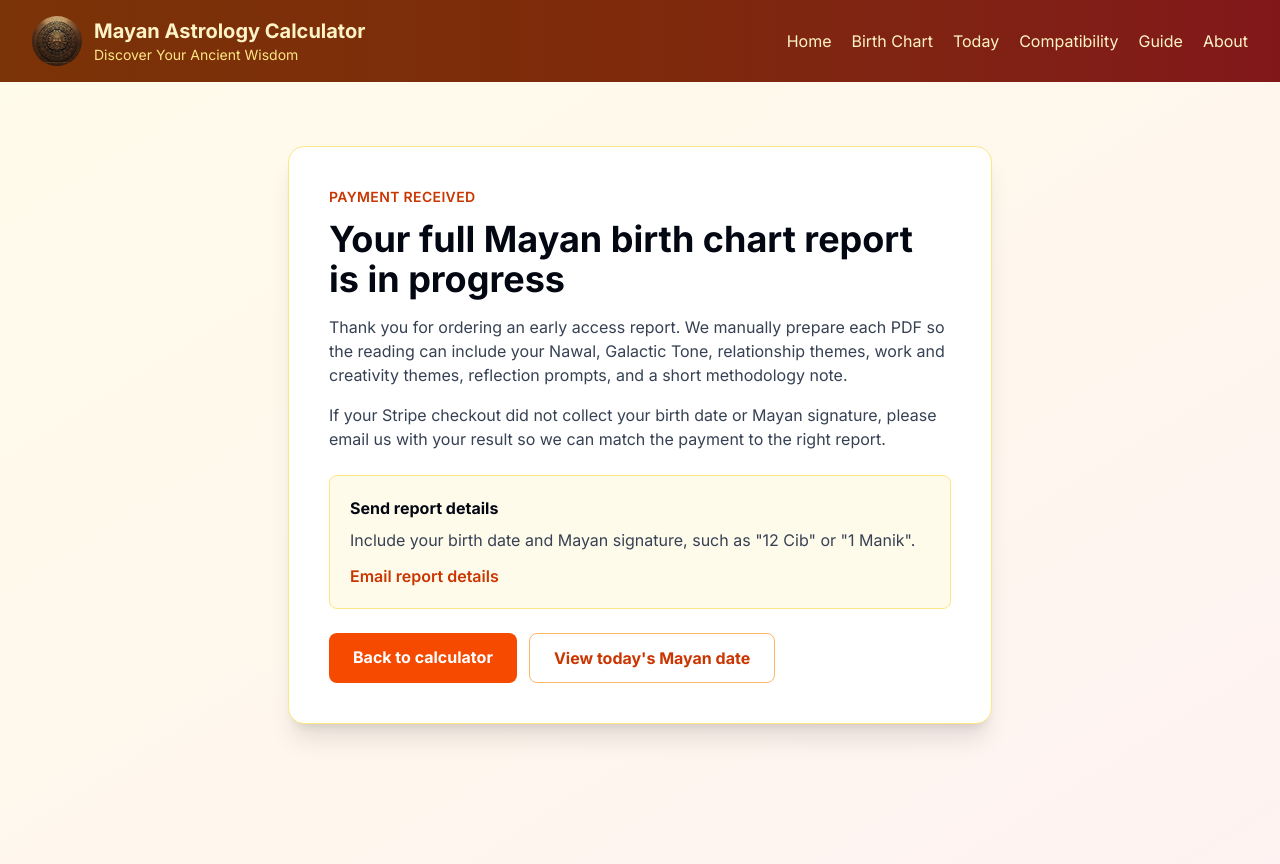
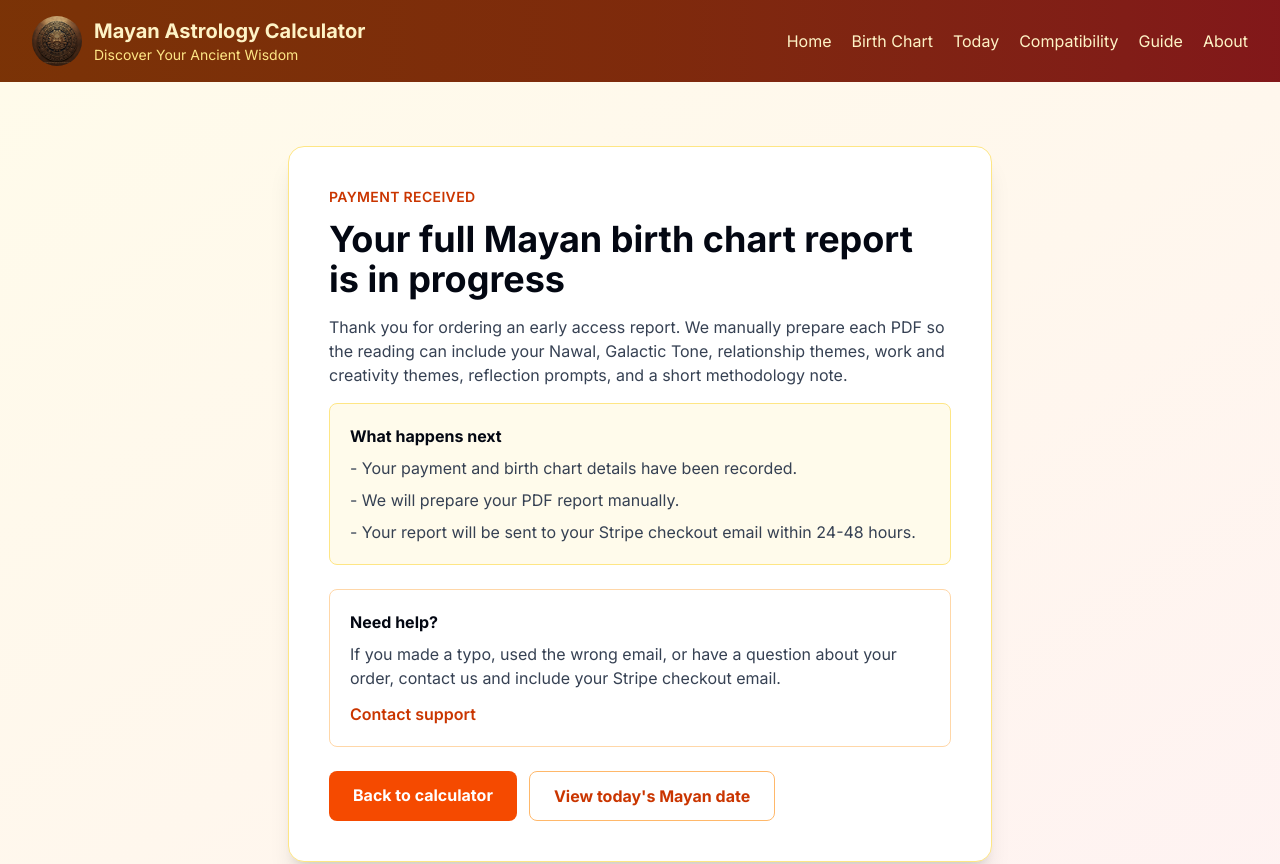
Before and after one commit to security00/mayanastrologycalculator, a Next.js app: page /report-success in a window 1280 px wide. Shown: the top 864 px of the page. Built offline with nearby package versions, Linux system fonts and the light colour scheme.

Commit message:
feat: add report delivery tracking

```diff
--- a/app/report-success/page.tsx
+++ b/app/report-success/page.tsx
@@ -26,20 +26,25 @@ export default function ReportSuccessPage() {
             include your Nawal, Galactic Tone, relationship themes, work and creativity themes, reflection
             prompts, and a short methodology note.
           </p>
-          <p className="text-gray-700 mb-6">
-            If your Stripe checkout did not collect your birth date or Mayan signature, please email us
-            with your result so we can match the payment to the right report.
-          </p>
           <div className="rounded-lg border border-amber-200 bg-amber-50 p-5 mb-6">
-            <h2 className="font-bold text-gray-950 mb-2">Send report details</h2>
+            <h2 className="font-bold text-gray-950 mb-2">What happens next</h2>
+            <ul className="space-y-2 text-gray-700">
+              <li>- Your payment and birth chart details have been recorded.</li>
+              <li>- We will prepare your PDF report manually.</li>
+              <li>- Your report will be sent to your Stripe checkout email within 24-48 hours.</li>
+            </ul>
+          </div>
+          <div className="rounded-lg border border-orange-200 bg-white p-5 mb-6">
+            <h2 className="font-bold text-gray-950 mb-2">Need help?</h2>
             <p className="text-gray-700 mb-3">
-              Include your birth date and Mayan signature, such as "12 Cib" or "1 Manik".
+              If you made a typo, used the wrong email, or have a question about your order, contact us
+              and include your Stripe checkout email.
             </p>
             <a
-              href="mailto:support@mayanastrologycalculator.com?subject=Full%20Mayan%20birth%20chart%20report%20details"
+              href="mailto:support@mayanastrologycalculator.com?subject=Full%20Mayan%20birth%20chart%20report%20order"
               className="text-orange-700 hover:text-orange-800 font-semibold"
             >
-              Email report details
+              Contact support
             </a>
           </div>
           <div className="flex flex-col sm:flex-row gap-3">
```
Also changed, not shown: 3 other files (tests, documents, lock files or other folders).
